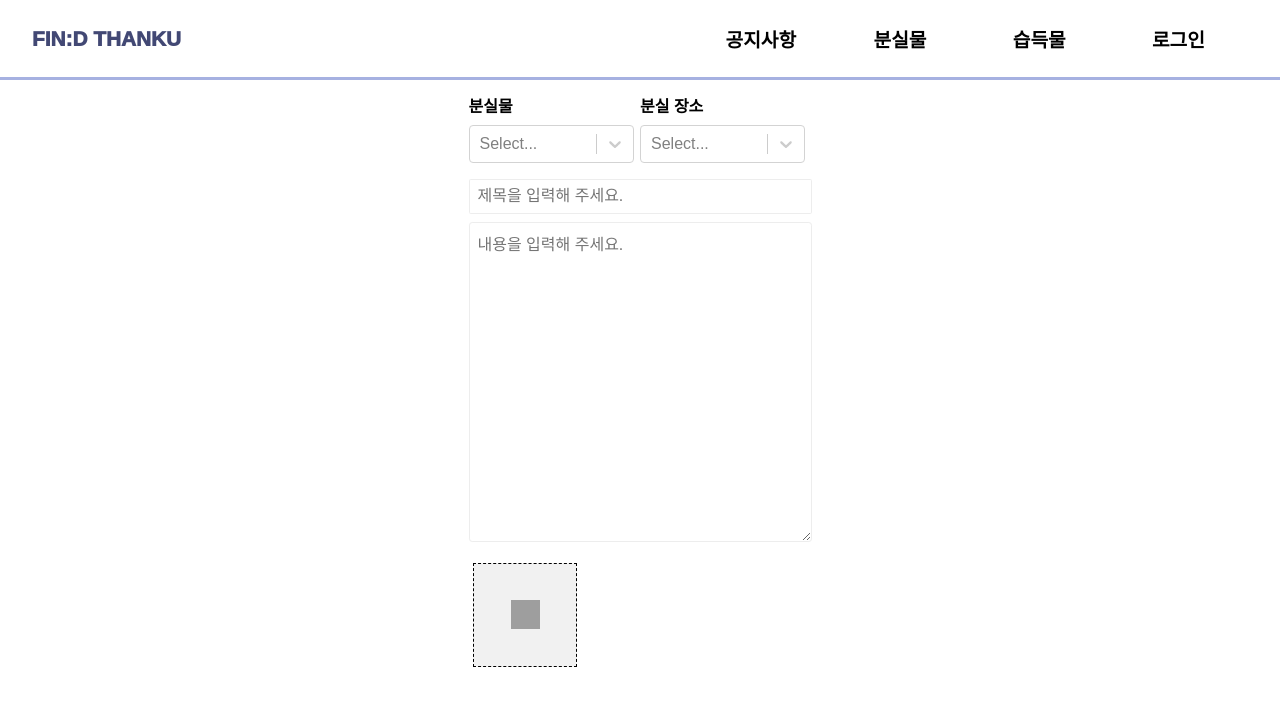
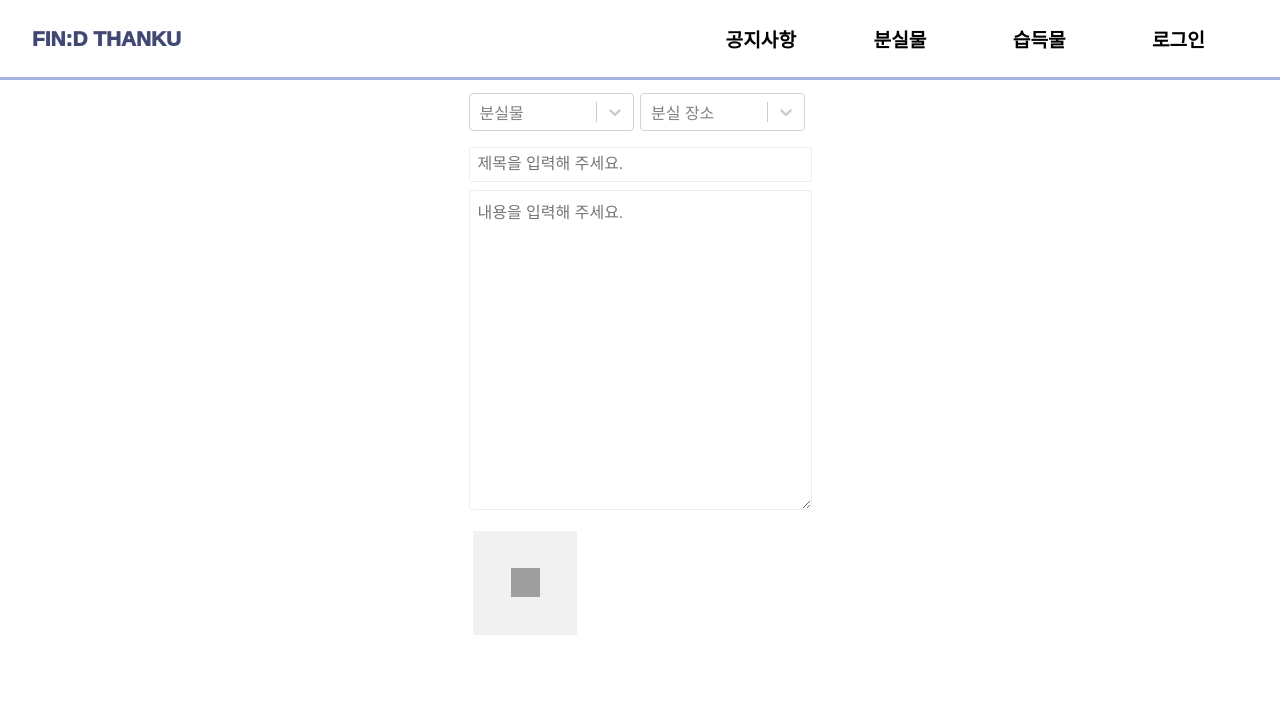
Before and after one commit to find-thanku/find-thanku-client, a React (Create React App) app: page /lost-board/upload in a window 1280 px wide. Shown: the top 706 px of the page. Built offline with nearby package versions, Linux system fonts and the light colour scheme; grey boxes are pictures that could not be loaded.

Commit message:
style : remove dashed border for upload box

```diff
--- a/src/component/photo-uploader/styles.ts
+++ b/src/component/photo-uploader/styles.ts
@@ -18,7 +18,6 @@ export const AddPhoto = styled.div`
   min-width: 6.5rem;
   height: 6.5rem;
   background-color: ${THEME_COLOR.GRAY};
-  border: 1px dashed black;
   margin: 0.3rem 0.3rem;
 `;
 
@@ -50,3 +49,24 @@ export const Delete = styled.img`
   position: absolute;
   right: 0px;
 `;
+
+export const UploadContainer = styled.div`
+  display: flex;
+  align-items: center;
+  justify-content: center;
+  width: 3.5rem;
+  height: 3.5rem;
+  position: fixed;
+  right: 20px;
+  bottom: 20px;
+  background-color: ${THEME_COLOR.VIOLET};
+  color: white;
+  border-radius: 1.3rem;
+  z-index: 100;
+`;
+
+export const UploadButton = styled.img`
+  width: 1.8rem;
+  height: 1.8rem;
+  z-index: 100;
+`;
--- a/src/container/lost-upload-container/index.tsx
+++ b/src/container/lost-upload-container/index.tsx
@@ -12,12 +12,10 @@ const LostUploadContainer = () => {
         <S.UploadContainer>
           <S.ItemContainer>
             <S.TypeContainer>
-                <S.SubText>분실물</S.SubText>
-                <ItemSelectBox/>
+                <ItemSelectBox placeholder="분실물"/>
             </S.TypeContainer>
             <S.TypeContainer>
-                <S.SubText>분실 장소</S.SubText>
-                <PlaceSelectBox/>
+                <PlaceSelectBox placeholder="분실 장소"/>
             </S.TypeContainer>
           </S.ItemContainer>
           <S.TitleContainer>
```
